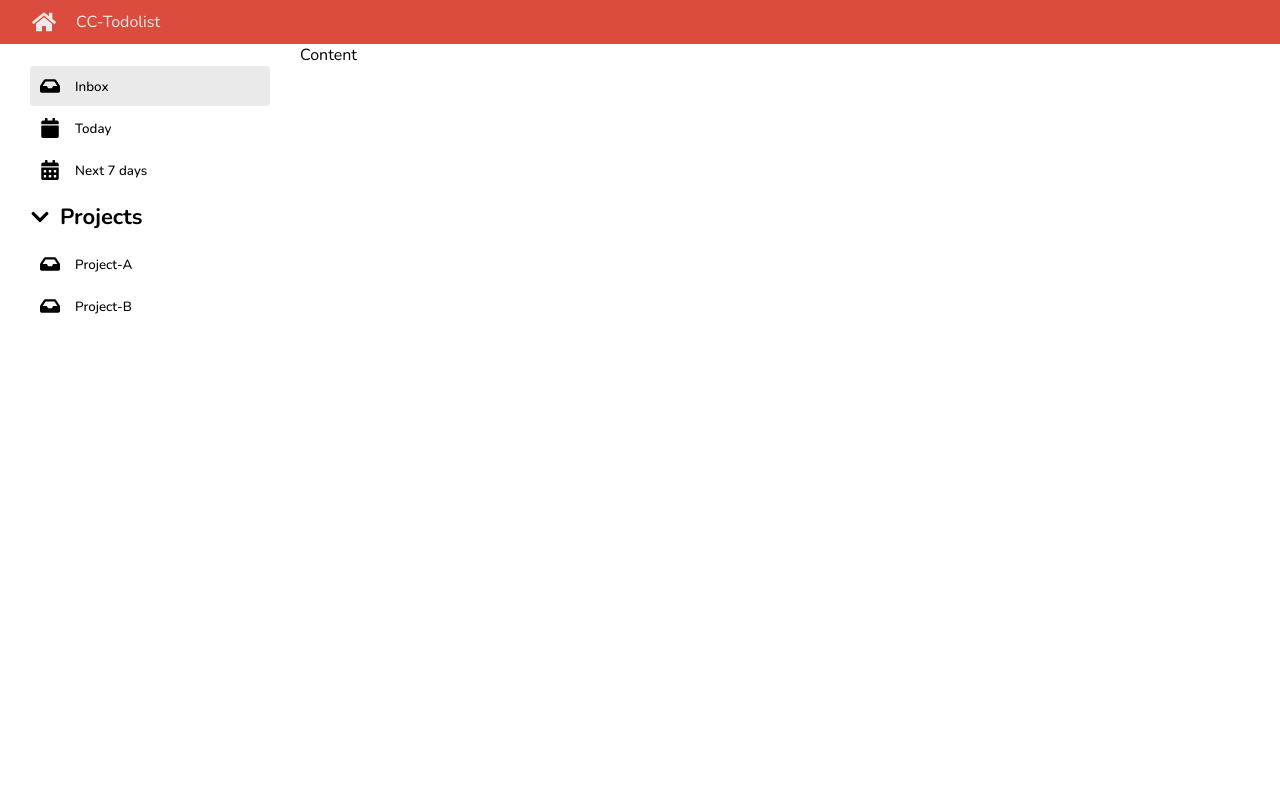
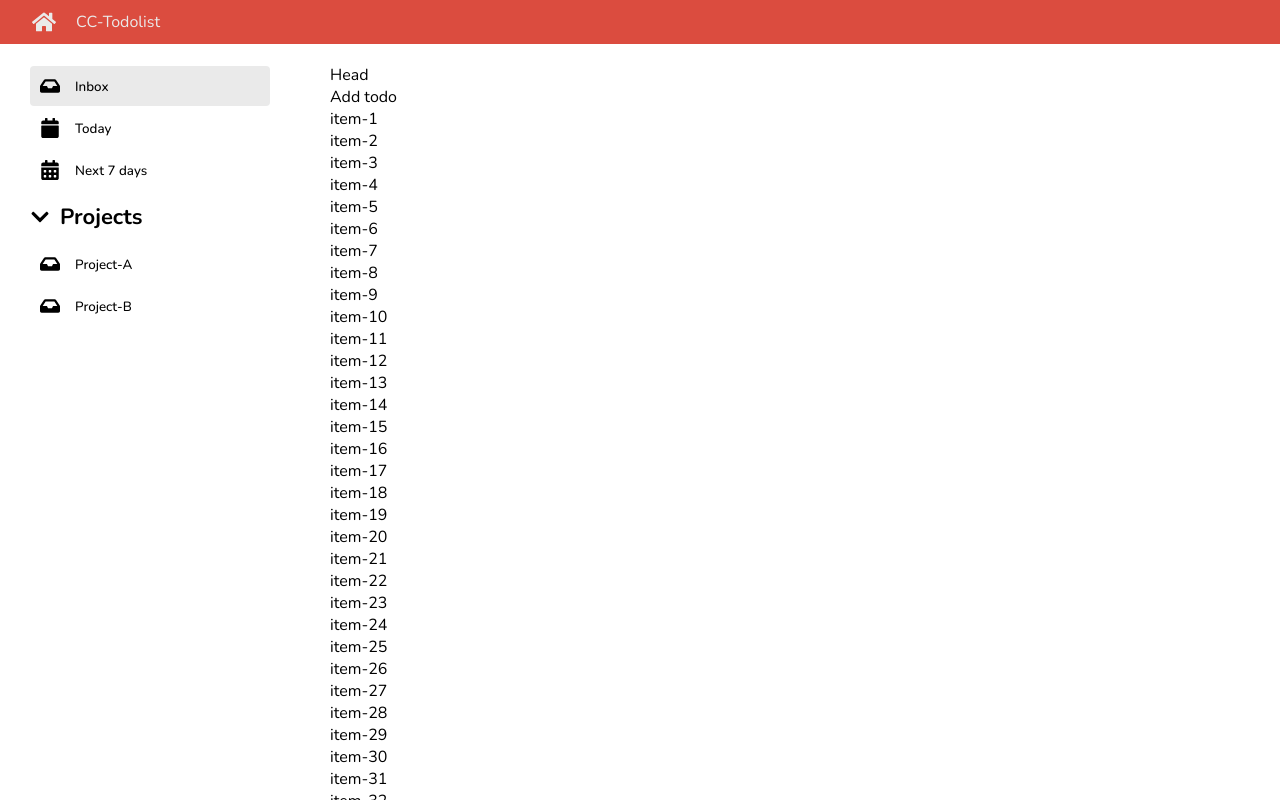
Before and after one commit to Krittayot007/CC-React-Todolist, a React (Create React App) app: page / in a window 1280 px wide. Built offline with nearby package versions, Linux system fonts and the light colour scheme.

Commit message:
refactor:todo-content

```diff
--- a/src/App.jsx
+++ b/src/App.jsx
@@ -2,8 +2,12 @@
 import "./App.scss";
 import { Header } from "./components/Header";
 import { Sidebar } from "./components/Sidebar";
+import { TodoContent } from "./components/Todo/TodoContent";
 
 function App() {
+
+  const mockTodo = Array.from({length:100},(el,idx) => idx+1)
+  // console.log(mockTodo);
   return (
     <div className="container">
       {/* Header */}
@@ -13,7 +17,7 @@
       <Sidebar />
 
       {/* Content */}
-      <main className="content">Content</main>
+      <TodoContent />
     </div>
   );
 }
--- a/src/App.scss
+++ b/src/App.scss
@@ -94,4 +94,6 @@
 .content {
     grid-row: 2/3;
     grid-column: 2/3;
+    overflow-y: scroll;
+    padding: 20px 30px;
 }
--- /dev/null
+++ b/src/components/Todo/TodoContent.jsx
@@ -0,0 +1,18 @@
+
+
+export function TodoContent() {
+    const mockTodo = Array.from({length:100},(el,idx) => idx+1)
+    return (
+        <main className="content">
+        <div>
+            Head
+        </div>
+        <div>
+            Add todo
+        </div>
+        <ul>
+          {mockTodo.map((el) => <li key={el}>{`item-${el}`}</li>)}
+        </ul>
+      </main>
+    );
+}
```
